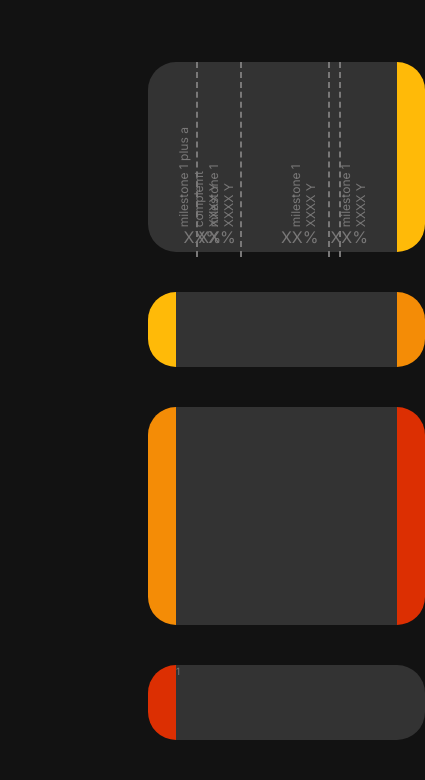
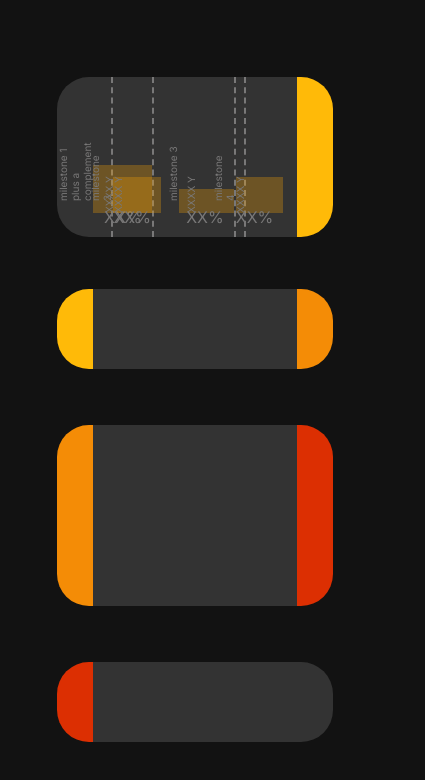
Before and after one commit to alejonaranjo83/Timelines, a plain HTML site: page index.html in a window 390 px wide. Shown: the whole page, 425 px wide, since content can reach past the window. Drawn offline with Linux system fonts and the light colour scheme.

Commit message:
making a responsive structure. Pending to solve the rotation of milestones

```diff
--- a/index.html
+++ b/index.html
@@ -16,35 +16,35 @@
             <ul class="timescale__info">
                 <li class="timescale__milestone">
                     <div class="timescale__milestone-text-year">
-                        <p class="timescale__milestone-text">milestone 1 plus a complemt</p>
+                        <p class="timescale__milestone-text">milestone 1 plus a complement</p>
                         <p class="timescale__milestone-year">XXXX Y</p>
                     </div>
                     <p class="timescale__milestone-percent">XX%</p>
                 </li>
                 <li class="timescale__milestone">
                     <div class="timescale__milestone-text-year">
-                        <p class="timescale__milestone-text">milestone 1</p>
+                        <p class="timescale__milestone-text">milestone 2</p>
                         <p class="timescale__milestone-year">XXXX Y</p>
                     </div>
                     <p class="timescale__milestone-percent">XX%</p>
                 </li>
                 <li class="timescale__milestone">
                     <div class="timescale__milestone-text-year">
-                        <p class="timescale__milestone-text">milestone 1</p>
+                        <p class="timescale__milestone-text">milestone 3</p>
                         <p class="timescale__milestone-year">XXXX Y</p>
                     </div>
                     <p class="timescale__milestone-percent">XX%</p>
                 </li>
                 <li class="timescale__milestone">
                     <div class="timescale__milestone-text-year">
-                        <p class="timescale__milestone-text">milestone 1</p>
+                        <p class="timescale__milestone-text">milestone 4</p>
                         <p class="timescale__milestone-year">XXXX Y</p>
                     </div>
                     <p class="timescale__milestone-percent">XX%</p>
                 </li>
                 <li class="timescale__milestone final-milestone">
                     <div class="timescale__milestone-text-year">
-                        <p class="timescale__milestone-text">milestone 1</p>
+                        <p class="timescale__milestone-text">milestone 5</p>
                         <p class="timescale__milestone-year">XXXX Y</p>
                     </div>
                     <p class="timescale__milestone-percent">XX%</p>
@@ -78,7 +78,7 @@
             <!-- <p>update</p> -->
 
             <figure class="timescale__corner-left redColor"></figure>
-            <ul class="timescale__info">1
+            <ul class="timescale__info">
 
             </ul>
             <figure class="timescale__corner-right grayColor"></figure>
--- a/styles.css
+++ b/styles.css
@@ -47,21 +47,29 @@ html {
 }
 
 .timescale-container {
-    display: flex;
-    justify-content: space-between;
-    margin: 2rem 8rem;
+    display: grid;
+    grid-template-columns: 10% 80% 10%;
+    grid-template-rows: 15% 70% 15%;
 }
 
 .timescale__corner-left {
+    position: relative;
+    right: 3.6rem;
+    grid-column-start: 2;
+    grid-row: 2 / 3;
     width: 36px;
     height: 100%;
     border-radius: 32px 0 0 32px;
+
 }
 
 .timescale__corner-right {
     width: 36px;
     height: 100%;
     border-radius: 0 32px 32px 0;
+
+    grid-column: 3;
+    grid-row: 2 / 3;
 }
 
 .grayColor {
@@ -81,6 +89,9 @@ html {
 }
 
 .timescale__info {
+    grid-column: 2 / 3;
+    grid-row: 2 / 3;
+
     display: grid;
     grid-template-columns: 10% 20% 40% 5% 25%;
     width: 100%;
@@ -89,20 +100,49 @@ html {
 
 .timescale__milestone {
     display: grid;
+    grid-row: 1 / 2;
     grid-template-rows: 85% 15%;
     align-items: flex-end;
     justify-items: flex-end;
     border-right: 2.5px dashed var(--gray1);
 }
 
+/* .timescale__milestone-text-year {
+    background-color: rgba(255, 166, 0, 0.281);
+    display: grid;
+
+    grid-template-rows: 90% 10%;
+    grid-template-columns: 1fr;
+
+    align-items: flex-end;
+    justify-items: flex-end;
+
+    transform-origin: bottom left;
+    transform: rotate(-90deg);
+
+    width: 100%;
+    height: 100%;
+
+} */
+
+/* text-overflow: ellipsis;
+overflow: hidden;
+white-space: nowrap; */
+
 .timescale__milestone-text-year {
-    display: grid;
-    transform: rotate(180deg);
-    writing-mode: vertical-rl;
-    justify-items: flex-start;
-    margin: 0.5rem 1rem 0 0;
-    height: 95%;
-    font-size: 1.2rem;
+    background-color: rgba(255, 166, 0, 0.281);
+    display: flex;
+    flex-direction: column;
+    /* transform-origin: bottom left;
+    transform: rotate(-90deg); */
+    align-items: flex-end;
+    justify-items: flex-end;
+}
+
+
+.timescale__milestone-text, .timescale__milestone-year {
+    transform-origin: bottom left;
+    transform: rotate(-90deg) ;
 }
 
 .timescale__milestone-percent {
```
